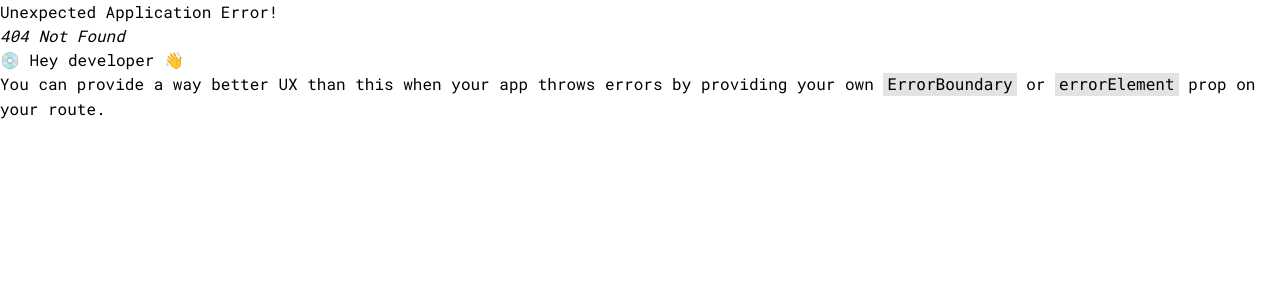
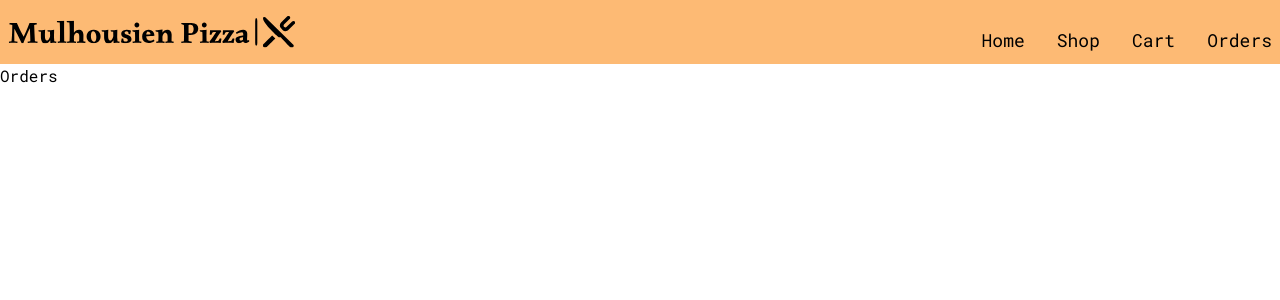
Before and after one commit to AbdullahPro2/Mulhousien-Pizza, a React (Vite) app: page /mulhousienPizza/orders in a window 1280 px wide. Before the commit this address had no page. Shown: the top 300 px of the page. Built offline with nearby package versions, Linux system fonts and the light colour scheme.

Commit message:
Header Completed

```diff
--- a/src/App.jsx
+++ b/src/App.jsx
@@ -5,6 +5,7 @@ import Home from './ui/Home';
 import Shop from './ui/Shop';
 import Registration from './features/user/Registration';
 import Cart from './features/cart/Cart';
+import Orders from './features/order/Orders';
 
 const router = createBrowserRouter([
   {
@@ -26,6 +27,10 @@ const router = createBrowserRouter([
         path: '/mulhousienPizza/registration',
         element: <Registration />,
       },
+      {
+        path: '/mulhousienPizza/orders',
+        element: <Orders />,
+      },
     ],
   },
 ]);
--- /dev/null
+++ b/src/features/order/Orders.jsx
@@ -0,0 +1,7 @@
+import React from 'react';
+
+function Orders() {
+  return <div>Orders</div>;
+}
+
+export default Orders;
--- a/src/ui/Header.jsx
+++ b/src/ui/Header.jsx
@@ -2,18 +2,19 @@ import React, { useState } from 'react';
 import Logo from '../assets/logo-no-background.svg';
 import menuIcon from '../assets/MenuIcon.png';
 import cross from '../assets/CrossIcon.png';
+import { Link } from 'react-router-dom';
 function Header() {
   const [isOpen, setIsOpen] = useState(false);
   return (
-    <header className="relative z-40 flex items-center justify-between bg-orange-400 px-2 py-1 text-sm md:text-base xl:text-lg">
-      <img src={Logo} alt="Logo" className="w-56" />
+    <header className="relative z-40 flex h-16 items-center justify-between bg-orange-300 px-2 py-1 text-sm md:text-base xl:text-lg">
+      <img src={Logo} alt="Logo" className="w-52 md:w-60 lg:w-72" />
 
       <div className="w-16">
         {isOpen && (
           <img
             src={cross}
             alt="cross"
-            className="absolute right-0 top-[40%] z-10 w-10 cursor-pointer xl:hidden"
+            className="absolute right-0 top-[20%] z-10 w-10 cursor-pointer xl:hidden"
             onClick={() => setIsOpen((prev) => !prev)}
           />
         )}
@@ -21,47 +22,55 @@ function Header() {
           <img
             src={menuIcon}
             alt="menu icon"
-            className="absolute right-0 top-[40%] z-10 w-10 cursor-pointer xl:hidden"
+            className="absolute right-0 top-[20%] z-10 w-10 cursor-pointer xl:hidden"
             onClick={() => setIsOpen((prev) => !prev)}
           />
         )}
         <ul
-          className={`absolute right-0 top-0 flex  h-screen w-[0px] flex-col items-center justify-center gap-16 bg-orange-300  transition-all duration-300 xl:top-[40%] xl:h-auto xl:w-auto xl:flex-row xl:items-start xl:justify-end  xl:gap-8 xl:bg-transparent xl:px-2 xl:text-lg ${
-            isOpen ? ' w-[50%] ' : ''
+          className={`absolute right-0 top-[-800px] flex h-screen w-[0px] flex-col items-center justify-center gap-16 overflow-hidden bg-orange-300  transition-all duration-300 xl:top-[40%] xl:h-auto xl:w-auto xl:flex-row xl:items-start xl:justify-end  xl:gap-8 xl:bg-transparent xl:px-2 xl:text-lg  ${
+            isOpen ? ' top-[0px] w-[50%]  ' : ''
           } `}
         >
+          <Link to="/mulhousienPizza/">
             <li
               onClick={() => setIsOpen(false)}
-            className={`w-80 justify-center  xl:inline   ${
-              isOpen ? 'flex' : 'hidden'
+              className={` cursor-pointer justify-center  xl:inline   ${
+                isOpen ? 'flex w-80' : 'hidden'
               }`}
             >
               Home
             </li>
+          </Link>
+          <Link to="/mulhousienPizza/pizzas">
             <li
               onClick={() => setIsOpen(false)}
-            className={`w-80 justify-center  xl:inline   ${
-              isOpen ? 'flex' : 'hidden'
+              className={` cursor-pointer justify-center xl:inline   ${
+                isOpen ? 'flex w-80' : 'hidden'
               }`}
             >
               Shop
             </li>
+          </Link>
+          <Link to="/mulhousienPizza/cart">
             <li
               onClick={() => setIsOpen(false)}
-            className={`w-80 justify-center  xl:inline   ${
-              isOpen ? 'flex' : 'hidden'
+              className={` cursor-pointer justify-center xl:inline   ${
+                isOpen ? 'flex w-80' : 'hidden'
               }`}
             >
               Cart
             </li>
+          </Link>
+          <Link to="/mulhousienPizza/orders">
             <li
               onClick={() => setIsOpen(false)}
-            className={`w-80 justify-center  xl:inline   ${
-              isOpen ? 'flex' : 'hidden'
+              className={` cursor-pointer justify-center xl:inline   ${
+                isOpen ? 'flex w-80' : 'hidden'
               }`}
             >
               Orders
             </li>
+          </Link>
         </ul>
       </div>
     </header>
```
Lines whose indentation alone changed are shown as unchanged.
